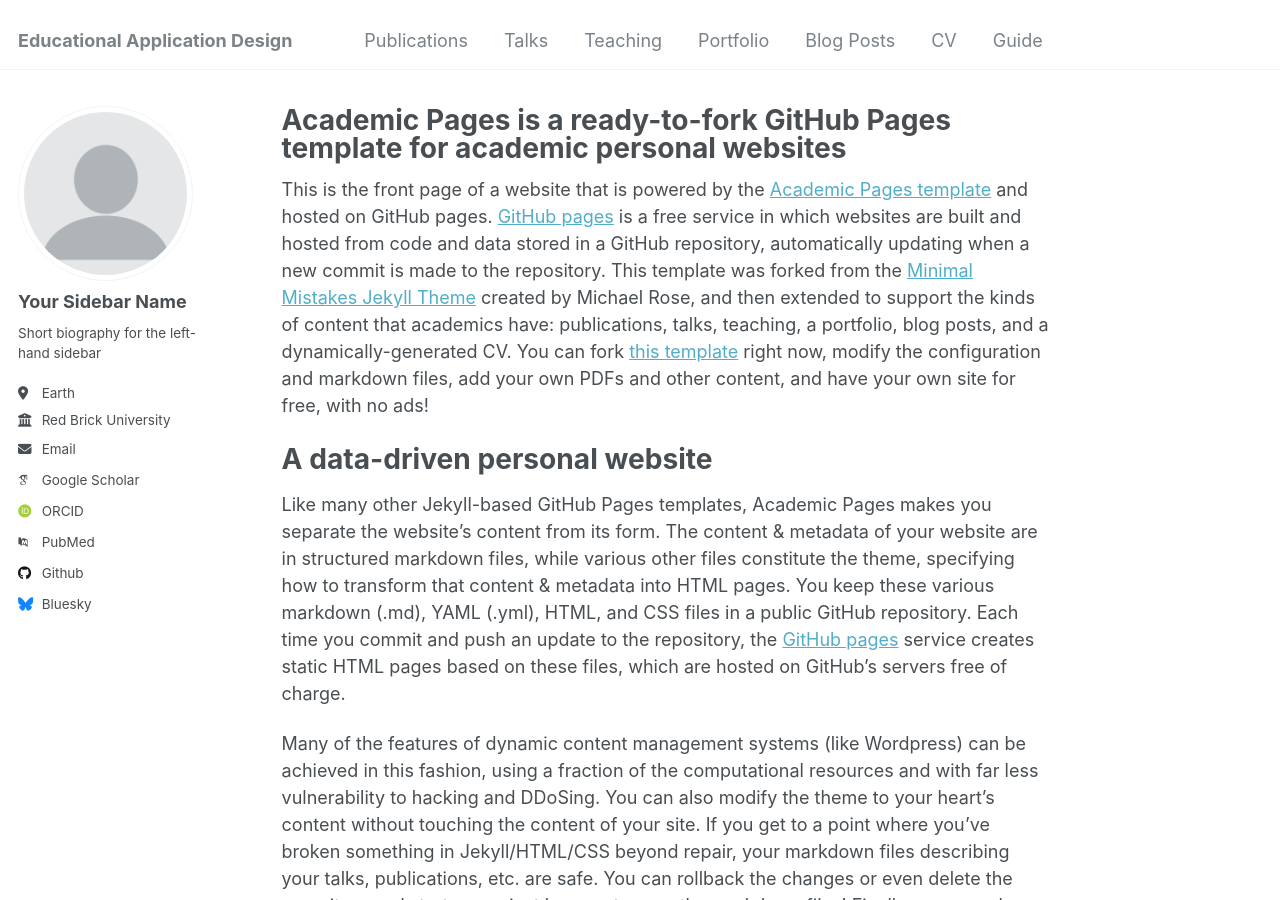
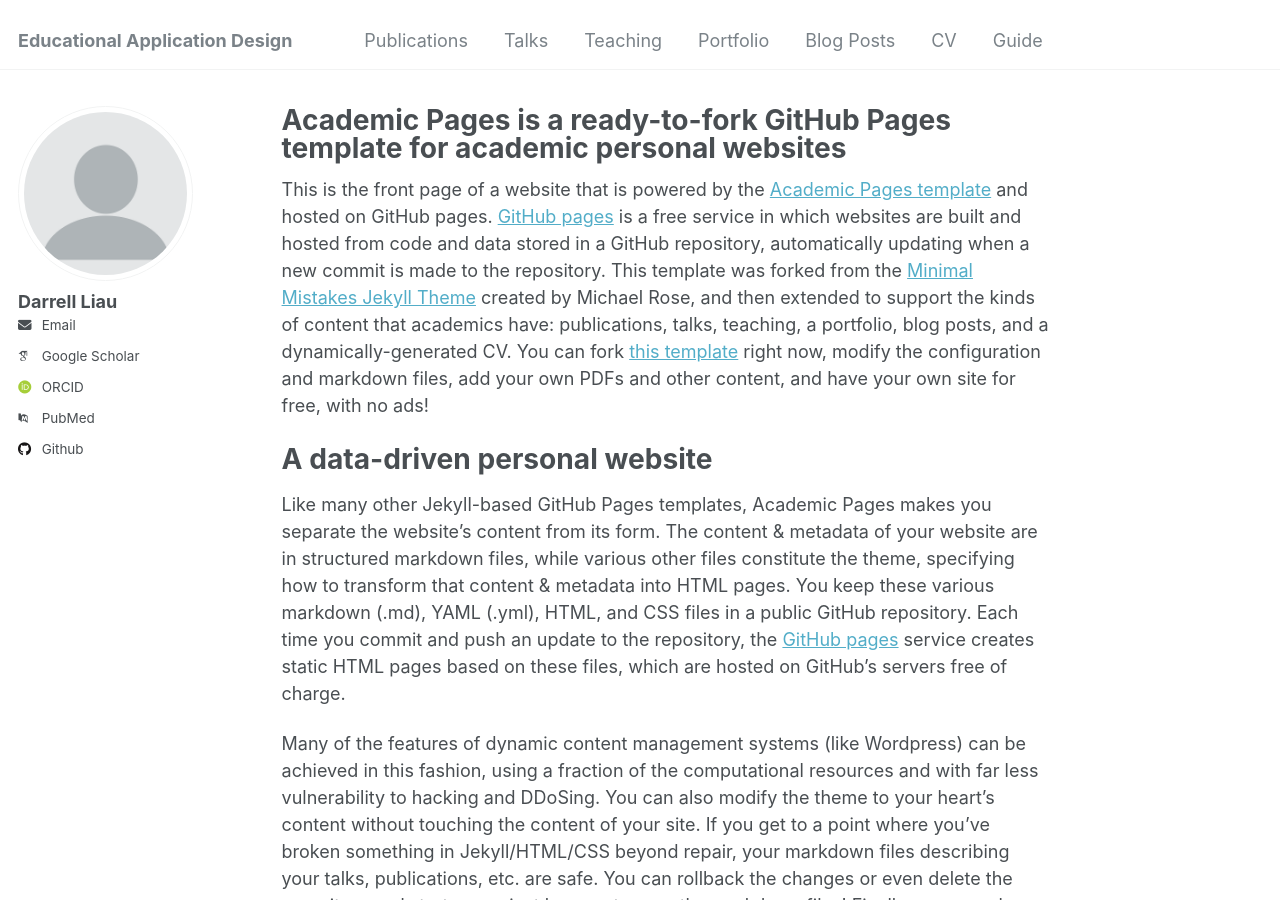
Before and after one commit to djliau/djliau.github.io, a Jekyll site: the page built from _pages/about.md, in a window 1280 px wide and 900 px high. Built offline with Jekyll 4.4.1, drawn with Linux system fonts in a browser that asks for light colours; some web fonts are replaced.

Commit message:
Update _config.yml

```diff
--- a/_config.yml
+++ b/_config.yml
@@ -22,11 +22,11 @@
 author:
   # Biographic information
   avatar           : "profile.png"
-  name             : "Your Sidebar Name"
+  name             : "Darrell Liau"
   pronouns         : # example: "she/her"
-  bio              : "Short biography for the left-hand sidebar"
-  location         : "Earth"
-  employer         : "Red Brick University"
+  bio              : # "Short biography for the left-hand sidebar"
+  location         : # "Earth"
+  employer         : # "Red Brick University"
   uri              : # URL
   email            : "none@example.org"
 
@@ -49,7 +49,7 @@
   stackoverflow    : # User number or user number and name (i.e., use "1" or "1/jeff-atwood")
 
   # Social media
-  bluesky          : "bsky.app" # Replace this with you Bluesky username
+  bluesky          : # Replace this with you Bluesky username
   facebook         : # Username
   flickr           : # Username
   foursquare       : # Username
```
